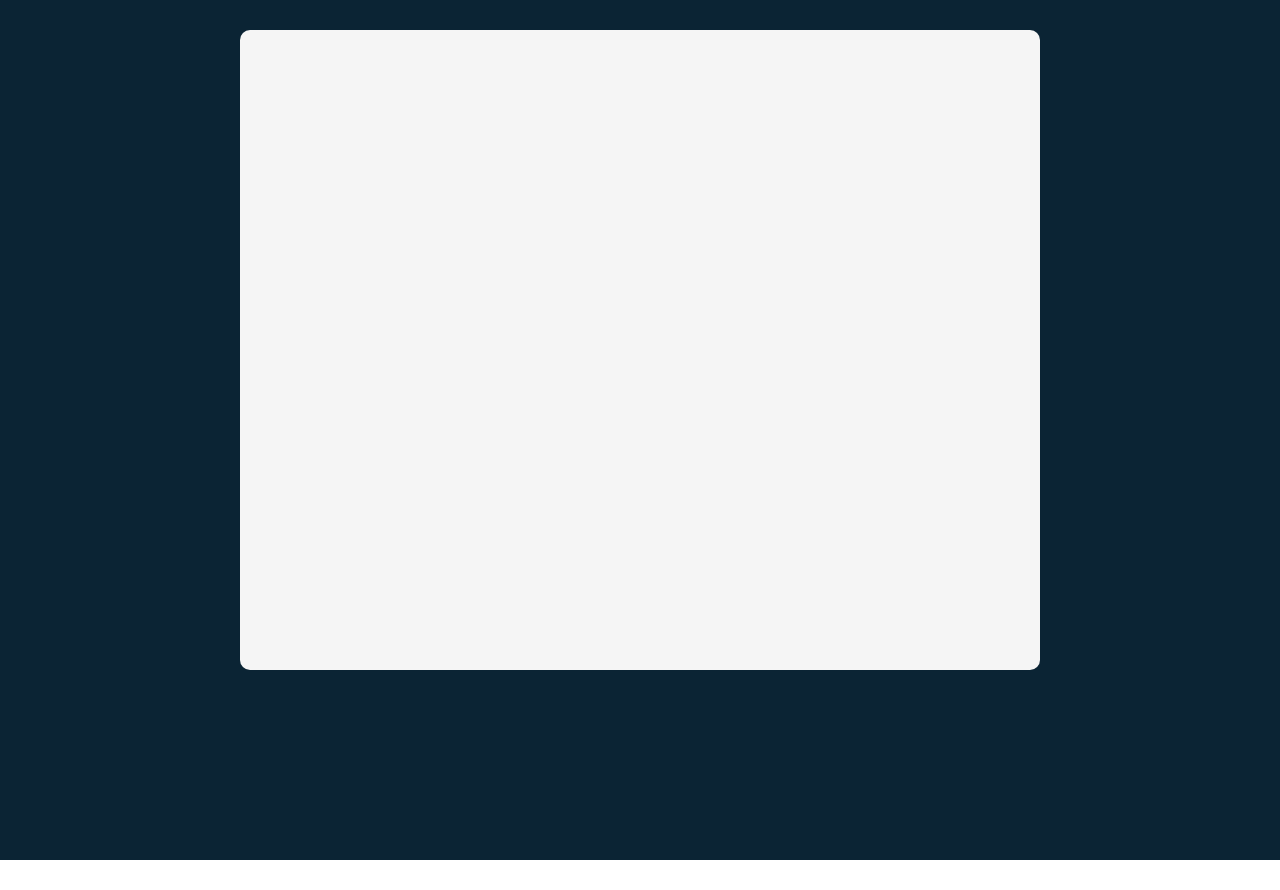
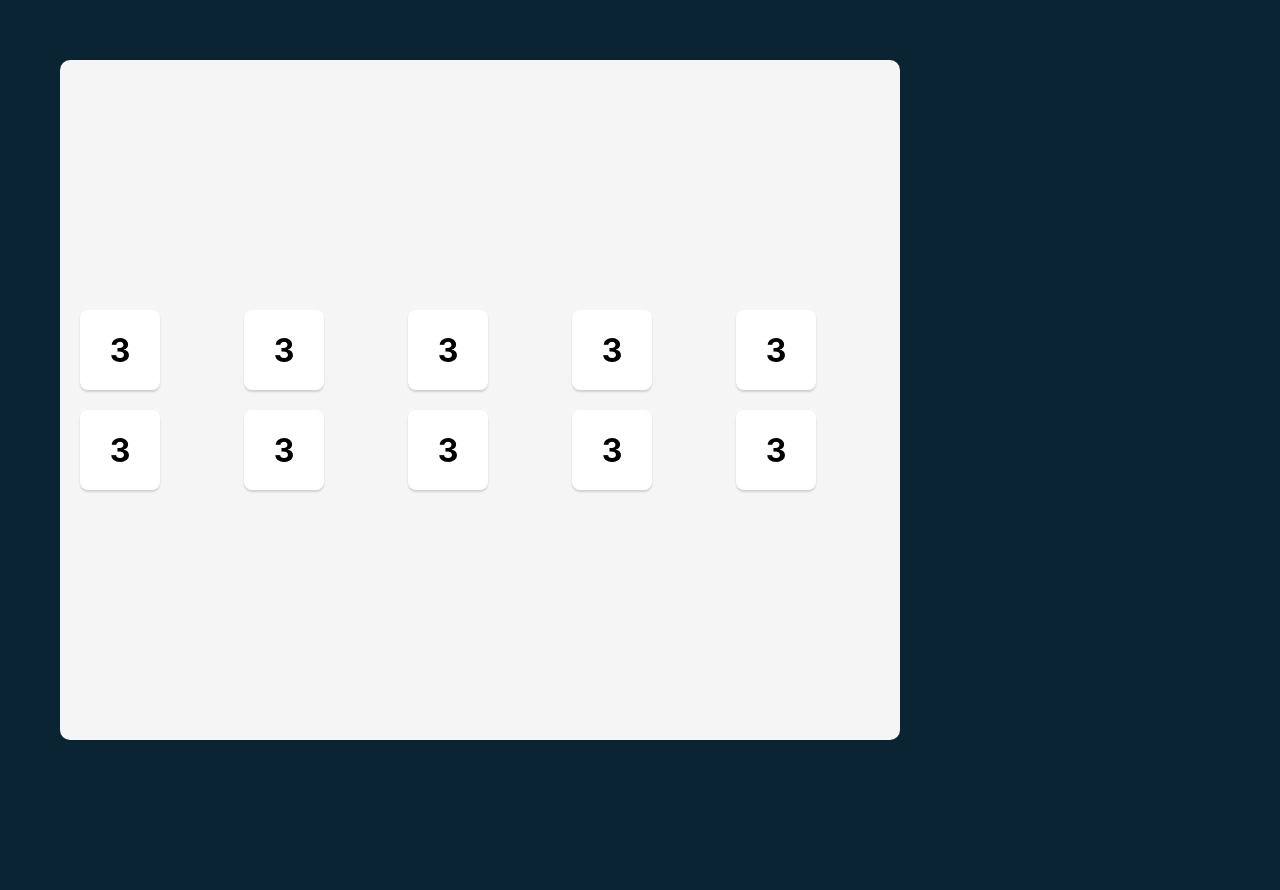
Before and after one commit to avia62490/tenzies, a React (Create React App) app: page / in a window 1280 px wide. Before the commit the page ends 860 px from the top, so only its background shows below. Built offline with nearby package versions, Linux system fonts and the light colour scheme.

Commit message:
creates Die component with hardcoded props

```diff
--- a/src/App.css
+++ b/src/App.css
@@ -1,4 +1,4 @@
-.App {
+html, body, #app {
   text-align: center;
   background-color: #0B2434;
   height: 100vh;
@@ -10,5 +10,25 @@
   max-width: 800px;
   height: 80vh;
   border-radius: 10px;
-  margin: auto;
+  padding: 20px;
+  display: flex;
+  flex-direction: column;
+  justify-content: center;
 }
+
+.dice {
+  display: grid;
+  grid-template: auto auto / repeat(5, 1fr);
+  gap: 20px;
+}
+
+.die {
+  background: #FFFFFF;
+  box-shadow: 0px 2px 2px rgba(0, 0, 0, 0.15);
+  border-radius: 8px;
+  height: 80px;
+  width: 80px;
+  display: flex;
+  justify-content: center;
+  align-items: center;
+}
--- a/src/App.js
+++ b/src/App.js
@@ -1,12 +1,22 @@
 import './App.css';
+import Die from './Die.js'
 
 function App() {
     return (
-        <div className="App">
-            <main>
-
-            </main>
-        </div>
+        <main>
+            <container className="dice">
+                <Die value="3" />
+                <Die value="3" />
+                <Die value="3" />
+                <Die value="3" />
+                <Die value="3" />
+                <Die value="3" />
+                <Die value="3" />
+                <Die value="3" />
+                <Die value="3" />
+                <Die value="3" />
+            </container>
+        </main>
     );
 }
 
--- /dev/null
+++ b/src/Die.js
@@ -0,0 +1,7 @@
+export default function Die(props) {
+    return (
+        <div className="die">
+            <h1>{props.value}</h1>
+        </div>
+    )
+}
```
